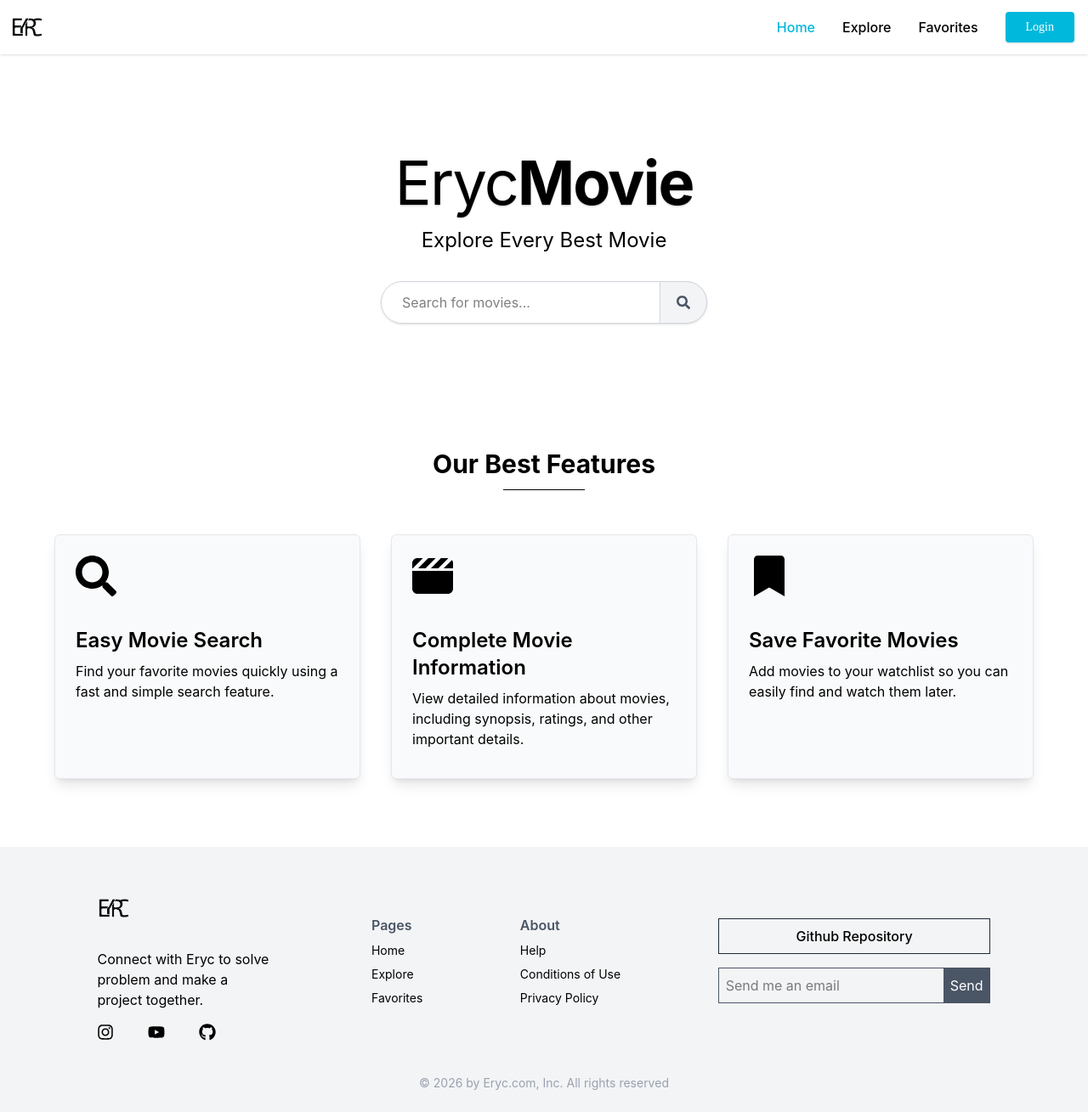
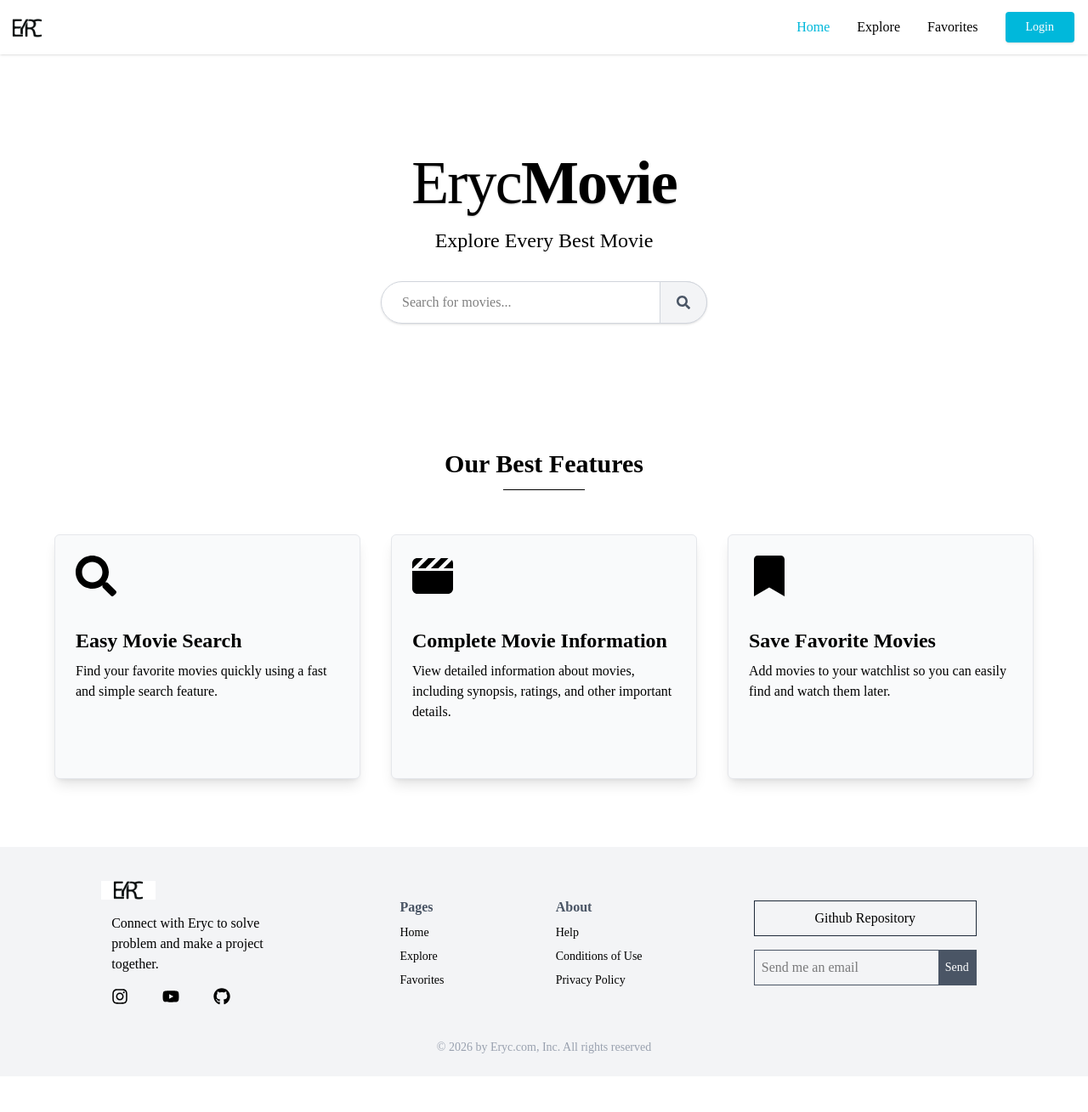
Before and after one commit to manhildwinarno/ErycmanMovieDB, a React (Vite) app: page / in a window 1280 px wide. Shown: the whole page at 85% size. After the commit the page ends 1267 px from the top, so only its background shows below. Built offline with nearby package versions, Linux system fonts and the light colour scheme; no server answers.

Commit message:
style: update style

```diff
--- a/src/App.jsx
+++ b/src/App.jsx
@@ -71,7 +71,7 @@ function App() {
 
   return (
     <MovieProvider>
-      <div className=" className='flex flex-col min-h-screen'">
+      <div className="flex flex-col min-h-screen font-[Poppins]">
         <NavBar/>
         <main className='main-content'>
           <Routes>
--- a/src/components/Footer.jsx
+++ b/src/components/Footer.jsx
@@ -29,8 +29,8 @@ function Footer() {
         <div className="flex flex-col items-center gap-4 order-2 md:order-1">
           <button className="cursor-pointer font-medium p-2 border border-gray-800 hover:bg-gray-800 hover:text-white transition-all duration-300 w-full"><a href="https://github.com/manhildwinarno/ErycmanMovieDB" target="_blank">Github Repository</a></button>
           <div className="flex gap-0 border border-gray-600 w-full">
-            <input type="text" className="p-2 outline-none" placeholder="Send me an email"/>
-            <button type="submit" className="bg-gray-600 text-white p-2 cursor-pointer transition-all duration-300 hover:bg-gray-800">Send</button>
+            <input type="email" className="p-2 outline-none" placeholder="Send me an email"/>
+            <button type="submit" className="bg-gray-600 text-white text-sm p-2 cursor-pointer transition-all duration-300 hover:bg-gray-800">Send</button>
           </div>
         </div>
       </div>
--- a/src/components/NavBar.jsx
+++ b/src/components/NavBar.jsx
@@ -46,9 +46,9 @@ function NavBar() {
 
   return (
     <nav className="bg-white shadow md:flex md:items-center md:justify-between relative z-100">
-      <div className="logo-menu flex justify-between items-center z-10">
+      <div className="logo-menu flex justify-between items-center py-3 md:py-5 z-10">
         <Link to="/">
-          <img className="h-16 inline" src="img/Logo Eryc.png" alt="ErycMovie Website"/>
+          <img className="w-16 inline" src="img/Logo Eryc.png" alt="ErycMovie Website"/>
         </Link>
         <div className="text-2xl cursor-pointer md:hidden block">
           <button onClick={toggleNavBar}>
```
Also changed, not shown: public/img/Logo Eryc.png.
